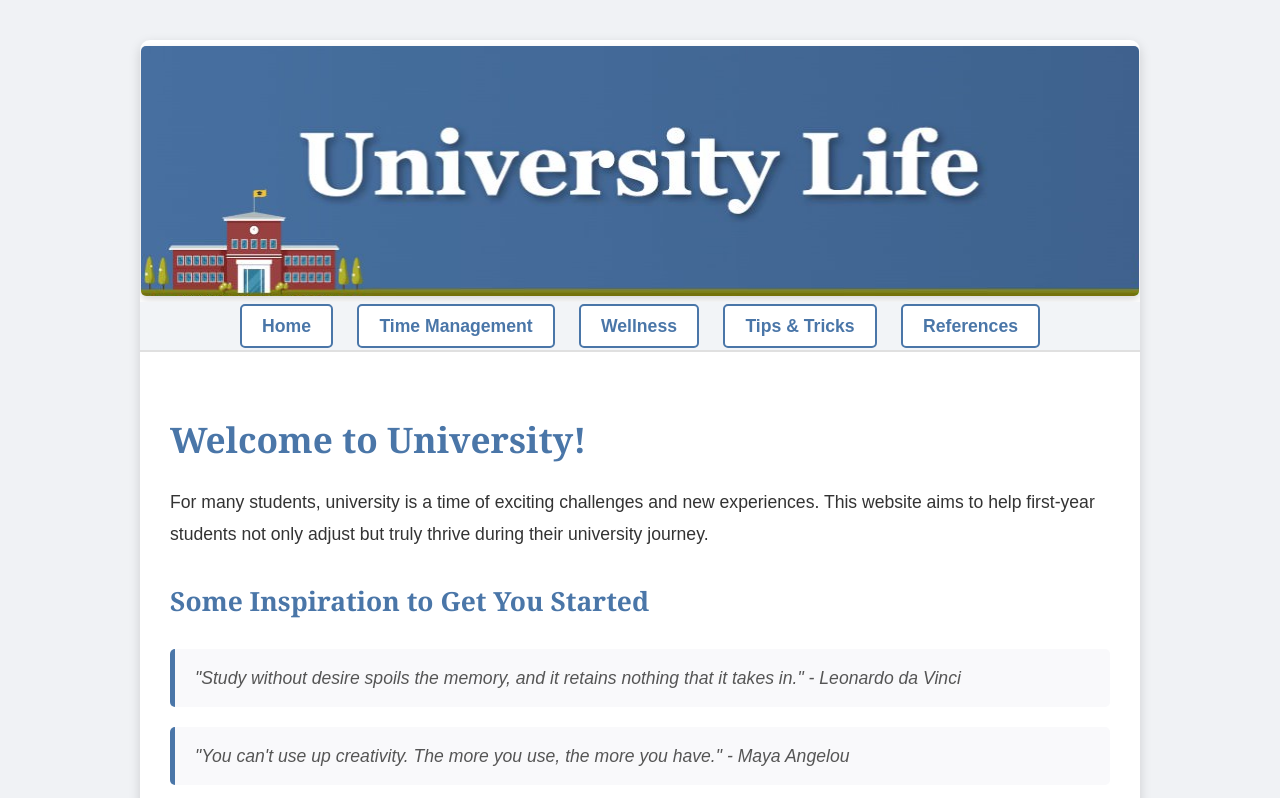
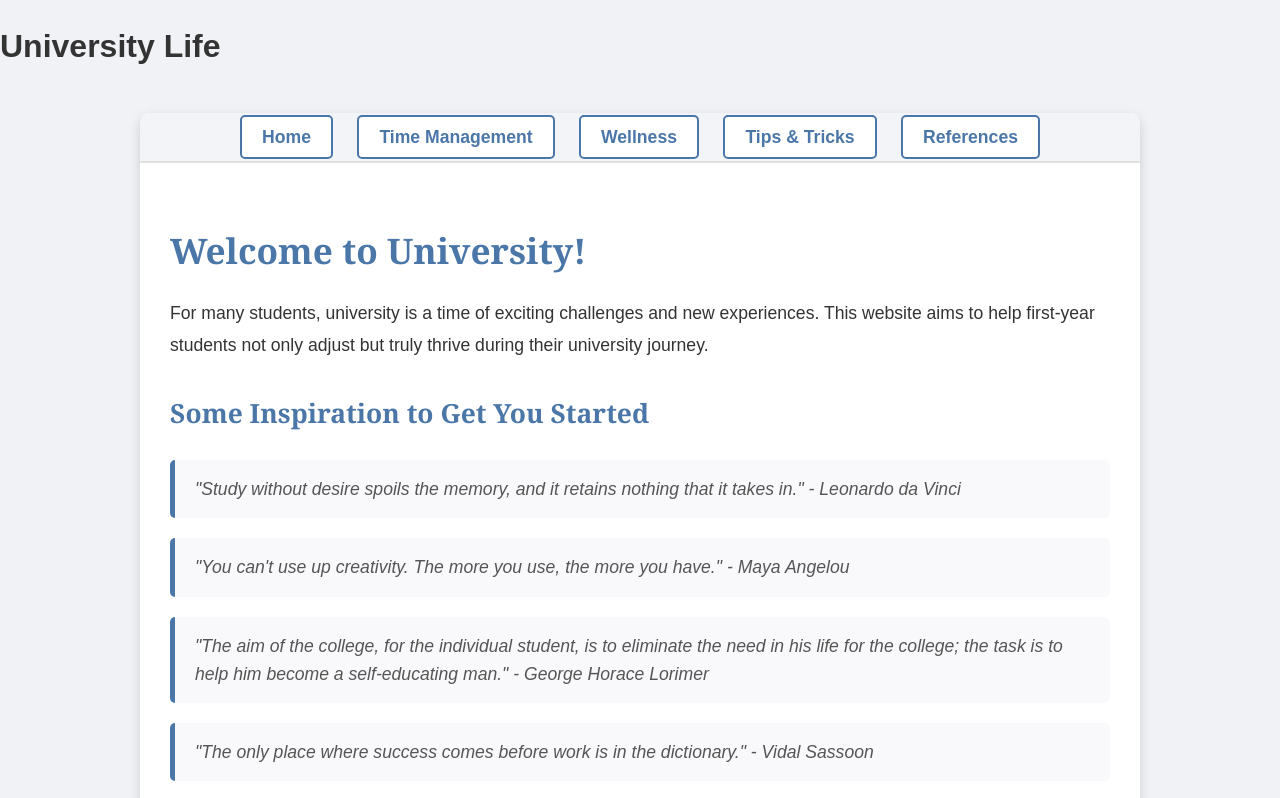
Before and after one commit to uddinmehrab/AndrewWebAssign1, a plain HTML site: page index.html in a window 1280 px wide. Shown: the top 798 px of the page. Drawn offline with Linux system fonts and the light colour scheme.

Commit message:
remove banner

```diff
--- a/index.html
+++ b/index.html
@@ -11,9 +11,7 @@
     <table>
 
         <tr>
-            <td colspan="2" class="banner">
-                <img src="images/banner.jpg" alt="University Life" width="1000" height="250">
-            </td>
+            <h1>University Life</h1>
         </tr>
 
 
```
Also changed, not shown: references.html (+1 -3 lines), timemanagement.html (+1 -3 lines), tipsandtricks.html (+1 -3 lines), wellness.html (+1 -3 lines), 1 other file.
